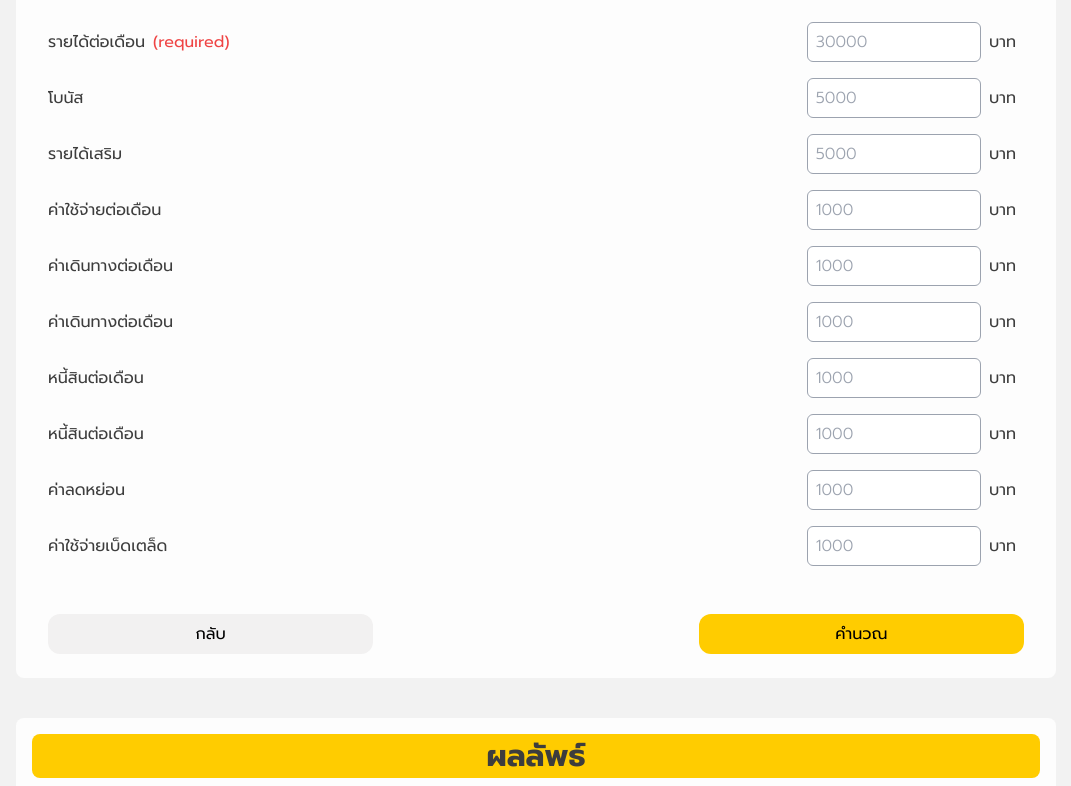
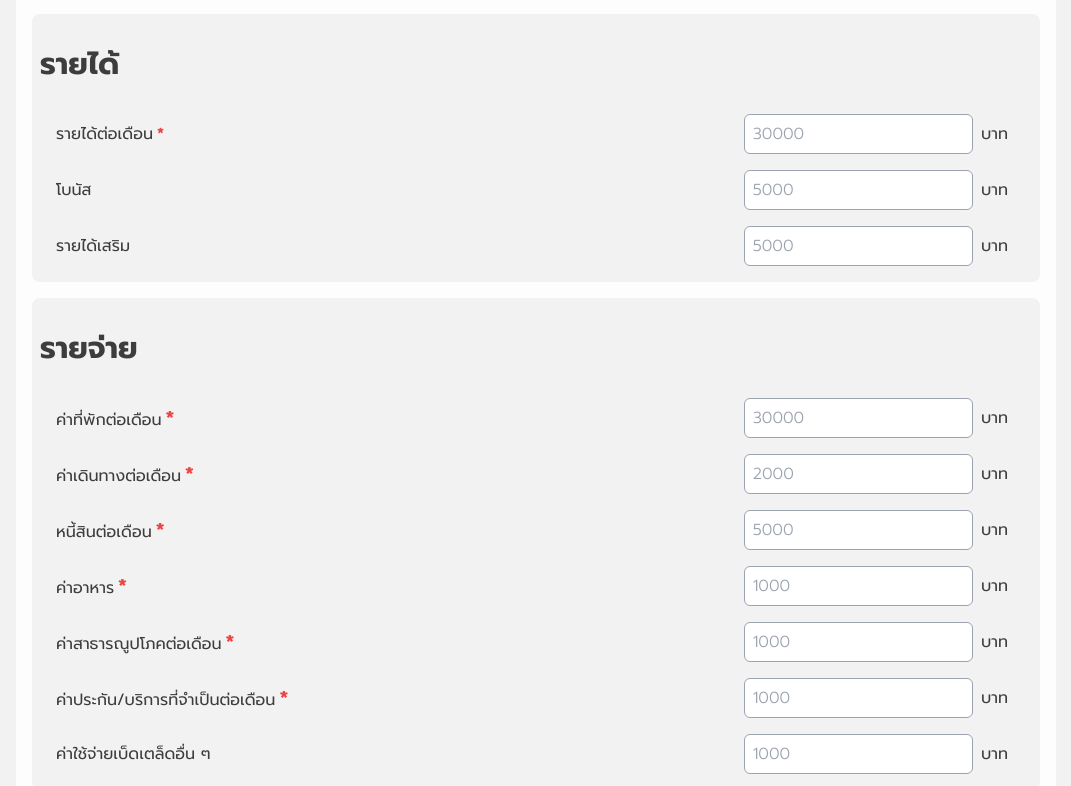
Before and after one commit to BossTheDev2209/paydee, a React (Vite) app: page /salary-aftertax in a window 1280 px wide. Shown: the part 354-1140 px from the top of the page, without its empty margins (104-1175 px from the left). Built offline with nearby package versions, Linux system fonts and the light colour scheme; a web font is replaced by a local one.

Commit message:
Salary After Tax => form required

```diff
--- a/src/components/TextField.jsx
+++ b/src/components/TextField.jsx
@@ -25,7 +25,7 @@ const TextField = ({
             <label htmlFor={name} className="text-color-blue font-light">
               <h4 className={`line-clamp-1`}>
                 {title}
-                {required && <span className="text-red-500 font-bold">*</span>}
+                {required && <span className="text-red-500 font-bold"></span>}
               </h4>
             </label>
           </div>
--- a/src/views/salary-tab/DetailedMode.jsx
+++ b/src/views/salary-tab/DetailedMode.jsx
@@ -1,7 +1,6 @@
 import React from "react";
 import { Form, Formik } from "formik";
 import TextField from "../../components/TextField";
-import { useState } from "react";
 import * as Yup from "yup";
 import { useNavigate } from "react-router-dom";
 
@@ -14,10 +13,17 @@ function loadData() {
   }
 }
 
-export default function DetailedMode({ calculate, switchMode }) {
+export default function DetailedMode({ calculate }) {
   const navigate = useNavigate();
+
   const validationSchema = Yup.object({
     salary: Yup.string().required("กรุณากรอกข้อมูล"),
+    housingCost: Yup.string().required("กรุณากรอกข้อมูล"),
+    commutingCost: Yup.string().required("กรุณากรอกข้อมูล"),
+    debt: Yup.string().required("กรุณากรอกข้อมูล"),
+    food: Yup.string().required("กรุณากรอกข้อมูล"),
+    utilityCost: Yup.string().required("กรุณากรอกข้อมูล"),
+    service: Yup.string().required("กรุณากรอกข้อมูล"),
   });
 
   const savedData = loadData();
@@ -34,10 +40,13 @@ export default function DetailedMode({ calculate, switchMode }) {
             bonus: "",
             housingCost: "",
             commutingCost: "",
+            food: "",
             expenses: savedData?.expenses || "",
             debt: "",
-            tax: "",
             deduction: "",
+            utilityCost: "",
+            service: "",
+            other: "",
           }}
           validationSchema={validationSchema}
           onSubmit={(values) => {
@@ -46,11 +55,20 @@ export default function DetailedMode({ calculate, switchMode }) {
         >
           {({ setFieldValue, values, errors, touched }) => (
             <Form>
+              {/* รายได้ */}
+              <section className="w-full p-2 bg-[#f2f2f2] dark:bg-[#3d3d3d] rounded-lg my-4">
+                <div className="w-full">
+                  <h2 className="w-full text-3xl font-bold my-6 text-[#3d3d3d] dark:text-[#f2f2f1]">
+                    รายได้
+                  </h2>
+                </div>
+                <div className="w-full">
                   <div className="w-full flex flex-wrap md:flex-nowrap items-center pad-main text-[#3d3d3d] dark:text-[#f2f1f1] transition-colors duration-300">
-                <span className="flex w-full gap-2">
-                  <p className="">รายได้ต่อเดือน</p>
-                  <p className="text-red-500">(required)</p>
-                </span>
+                    <p className="w-full">
+                      รายได้ต่อเดือน
+                      <span className="text-red-500 font-bold px-1">*</span>
+                    </p>
+                    <div className="w-full md:w-4/12">
                       <TextField
                         id="salary"
                         name="salary"
@@ -62,13 +80,18 @@ export default function DetailedMode({ calculate, switchMode }) {
                             e.target.value.replace(/[^0-9]/g, "")
                           )
                         }
+                        touched={touched.salary}
                         error={errors.salary}
-                  touched={touched.salary}
                       />
+                    </div>
                     <p className="w-fit px-2 text-end hidden md:block">บาท</p>
                   </div>
+                </div>
+
+                <div className="w-full">
                   <div className="w-full flex flex-wrap md:flex-nowrap items-center pad-main text-[#3d3d3d] dark:text-[#f2f1f1] transition-colors duration-300">
                     <p className="w-full">โบนัส</p>
+                    <div className="w-full md:w-4/12">
                       <TextField
                         id="bonus"
                         name="bonus"
@@ -81,10 +104,15 @@ export default function DetailedMode({ calculate, switchMode }) {
                           )
                         }
                       />
-                <p className="w-fit px-2 text-end">บาท</p>
                     </div>
+                    <p className="w-fit px-2 text-end hidden md:block">บาท</p>
+                  </div>
+                </div>
+
+                <div className="w-full">
                   <div className="w-full flex flex-wrap md:flex-nowrap items-center pad-main text-[#3d3d3d] dark:text-[#f2f1f1] transition-colors duration-300">
                     <p className="w-full">รายได้เสริม</p>
+                    <div className="w-full md:w-4/12">
                       <TextField
                         id="extraIncome"
                         name="extraIncome"
@@ -97,30 +125,60 @@ export default function DetailedMode({ calculate, switchMode }) {
                           )
                         }
                       />
+                    </div>
                     <p className="w-fit px-2 text-end hidden md:block">บาท</p>
                   </div>
+                </div>
+              </section>
+
+              {/* รายจ่าย */}
+              <section className="w-full p-2 bg-[#f2f2f2] dark:bg-[#3d3d3d] rounded-lg my-4">
+                <div className="w-full">
+                  <h2 className="w-full text-3xl font-bold my-6 text-[#3d3d3d] dark:text-[#f2f2f1]">
+                    รายจ่าย
+                  </h2>
+                </div>
+                <div className="w-full">
                   <div className="w-full flex flex-wrap md:flex-nowrap items-center pad-main text-[#3d3d3d] dark:text-[#f2f1f1] transition-colors duration-300">
-                <p className="w-full">ค่าใช้จ่ายต่อเดือน</p>
+                    <p className="w-full">
+                      ค่าที่พักต่อเดือน
+                      <span className="text-red-500 text-xl font-bold px-1">
+                        *
+                      </span>
+                    </p>
+                    <div className="w-full md:w-4/12">
                       <TextField
-                  id="expenses"
-                  name="expenses"
-                  placeholder="1000"
-                  value={values.expenses}
+                        id="housingCost"
+                        name="housingCost"
+                        placeholder="30000"
+                        value={values.housingCost}
                         onChange={(e) =>
                           setFieldValue(
-                      "expenses",
+                            "housingCost",
                             e.target.value.replace(/[^0-9]/g, "")
                           )
                         }
+                        error={errors.housingCost}
+                        touched={touched.housingCost}
                       />
+                    </div>
                     <p className="w-fit px-2 text-end hidden md:block">บาท</p>
                   </div>
+                </div>
+
+                <div className="w-full">
                   <div className="w-full flex flex-wrap md:flex-nowrap items-center pad-main text-[#3d3d3d] dark:text-[#f2f1f1] transition-colors duration-300">
-                <p className="w-full">ค่าเดินทางต่อเดือน</p>
+                    <p className="w-full">
+                      ค่าเดินทางต่อเดือน
+                      <span className="text-red-500 text-xl font-bold px-1">
+                        *
+                      </span>
+                    </p>
+                    <div className="w-full md:w-4/12">
                       <TextField
                         id="commutingCost"
                         name="commutingCost"
-                  placeholder="1000"
+                        placeholder="2000"
                         value={values.commutingCost}
                         onChange={(e) =>
                           setFieldValue(
@@ -128,83 +186,147 @@ export default function DetailedMode({ calculate, switchMode }) {
                             e.target.value.replace(/[^0-9]/g, "")
                           )
                         }
+                        error={errors.commutingCost}
+                        touched={touched.commutingCost}
                       />
+                    </div>
                     <p className="w-fit px-2 text-end hidden md:block">บาท</p>
                   </div>
+                </div>
+
+                <div className="w-full">
                   <div className="w-full flex flex-wrap md:flex-nowrap items-center pad-main text-[#3d3d3d] dark:text-[#f2f1f1] transition-colors duration-300">
-                <p className="w-full">ค่าเดินทางต่อเดือน</p>
+                    <p className="w-full">
+                      หนี้สินต่อเดือน
+                      <span className="text-red-500 text-xl font-bold px-1">
+                        *
+                      </span>
+                    </p>
+                    <div className="w-full md:w-4/12">
                       <TextField
-                  id="housingCost"
-                  name="housingCost"
-                  placeholder="1000"
-                  value={values.housingCost}
+                        id="debt"
+                        name="debt"
+                        placeholder="5000"
+                        value={values.debt}
                         onChange={(e) =>
                           setFieldValue(
-                      "housingCost",
+                            "debt",
+                            e.target.value.replace(/[^0-9]/g, "")
+                          )
+                        }
+                        error={errors.debt}
+                        touched={touched.debt}
+                      />
+                    </div>
+                    <p className="w-fit px-2 text-end hidden md:block">บาท</p>
+                  </div>
+                </div>
+
+                <div className="w-full">
+                  <div className="w-full flex flex-wrap md:flex-nowrap items-center pad-main text-[#3d3d3d] dark:text-[#f2f1f1] transition-colors duration-300">
+                    <p className="w-full">
+                      ค่าอาหาร
+                      <span className="text-red-500 text-xl font-bold px-1">
+                        *
+                      </span>
+                    </p>
+                    <div className="w-full md:w-4/12">
+                      <TextField
+                        id="food"
+                        name="food"
+                        placeholder="1000"
+                        value={values.food}
+                        onChange={(e) =>
+                          setFieldValue(
+                            "food",
+                            e.target.value.replace(/[^0-9]/g, "")
+                          )
+                        }
+                        error={errors.food}
+                        touched={touched.food}
+                      />
+                    </div>
+                    <p className="w-fit px-2 text-end hidden md:block">บาท</p>
+                  </div>
+                </div>
+
+                <div className="w-full">
+                  <div className="w-full flex flex-wrap md:flex-nowrap items-center pad-main text-[#3d3d3d] dark:text-[#f2f1f1] transition-colors duration-300">
+                    <p className="w-full">
+                      ค่าสาธารณูปโภคต่อเดือน
+                      <span className="text-red-500 text-xl font-bold px-1">
+                        *
+                      </span>
+                    </p>
+                    <div className="w-full md:w-4/12">
+                      <TextField
+                        id="utilityCost"
+                        name="utilityCost"
+                        placeholder="1000"
+                        value={values.utilityCost}
+                        onChange={(e) =>
+                          setFieldValue(
+                            "utilityCost",
+                            e.target.value.replace(/[^0-9]/g, "")
+                          )
+                        }
+                        error={errors.utilityCost}
+                        touched={touched.utilityCost}
+                      />
+                    </div>
+                    <p className="w-fit px-2 text-end hidden md:block">บาท</p>
+                  </div>
+                </div>
+
+                <div className="w-full">
+                  <div className="w-full flex flex-wrap md:flex-nowrap items-center pad-main text-[#3d3d3d] dark:text-[#f2f1f1] transition-colors duration-300">
+                    <p className="w-full">
+                      ค่าประกัน/บริการที่จำเป็นต่อเดือน
+                      <span className="text-red-500 text-xl font-bold px-1">
+                        *
+                      </span>
+                    </p>
+                    <div className="w-full md:w-4/12">
+                      <TextField
+                        id="service"
+                        name="service"
+                        placeholder="1000"
+                        value={values.service}
+                        onChange={(e) =>
+                          setFieldValue(
+                            "service",
+                            e.target.value.replace(/[^0-9]/g, "")
+                          )
+                        }
+                        error={errors.service}
+                        touched={touched.service}
+                      />
+                    </div>
+                    <p className="w-fit px-2 text-end hidden md:block">บาท</p>
+                  </div>
+                </div>
+
+                <div className="w-full">
+                  <div className="w-full flex flex-wrap md:flex-nowrap items-center pad-main text-[#3d3d3d] dark:text-[#f2f1f1] transition-colors duration-300">
+                    <p className="w-full">ค่าใช้จ่ายเบ็ดเตล็ดอื่น ๆ </p>
+                    <div className="w-full md:w-4/12">
+                      <TextField
+                        id="other"
+                        name="other"
+                        placeholder="1000"
+                        value={values.other}
+                        onChange={(e) =>
+                          setFieldValue(
+                            "other",
                             e.target.value.replace(/[^0-9]/g, "")
                           )
                         }
                       />
+                    </div>
                     <p className="w-fit px-2 text-end hidden md:block">บาท</p>
                   </div>
-              <div className="w-full flex flex-wrap md:flex-nowrap items-center pad-main text-[#3d3d3d] dark:text-[#f2f1f1] transition-colors duration-300">
-                <p className="w-full">หนี้สินต่อเดือน</p>
-                <TextField
-                  id="debt"
-                  name="debt"
-                  placeholder="1000"
-                  value={values.debt}
-                  onChange={(e) =>
-                    setFieldValue("debt", e.target.value.replace(/[^0-9]/g, ""))
-                  }
-                />
-                <p className="w-fit px-2 text-end hidden md:block">บาท</p>
                 </div>
-              <div className="w-full flex flex-wrap md:flex-nowrap items-center pad-main text-[#3d3d3d] dark:text-[#f2f1f1] transition-colors duration-300">
-                <p className="w-full">หนี้สินต่อเดือน</p>
-                <TextField
-                  id="debt"
-                  name="debt"
-                  placeholder="1000"
-                  value={values.debt}
-                  onChange={(e) =>
-                    setFieldValue("debt", e.target.value.replace(/[^0-9]/g, ""))
-                  }
-                />
-                <p className="w-fit px-2 text-end hidden md:block">บาท</p>
-              </div>
-              <div className="w-full flex flex-wrap md:flex-nowrap items-center pad-main text-[#3d3d3d] dark:text-[#f2f1f1] transition-colors duration-300">
-                <p className="w-full">ค่าลดหย่อน</p>
-                <TextField
-                  id="deduction"
-                  name="deduction"
-                  placeholder="1000"
-                  value={values.deduction}
-                  onChange={(e) =>
-                    setFieldValue(
-                      "deduction",
-                      e.target.value.replace(/[^0-9]/g, "")
-                    )
-                  }
-                />
-                <p className="w-fit px-2 text-end hidden md:block">บาท</p>
-              </div>
-              <div className="w-full flex flex-wrap md:flex-nowrap items-center pad-main text-[#3d3d3d] dark:text-[#f2f1f1] transition-colors duration-300">
-                <p className="w-full">ค่าใช้จ่ายเบ็ดเตล็ด</p>
-                <TextField
-                  id="miscel"
-                  name="miscel"
-                  placeholder="1000"
-                  value={values.miscel}
-                  onChange={(e) =>
-                    setFieldValue(
-                      "miscel",
-                      e.target.value.replace(/[^0-9]/g, "")
-                    )
-                  }
-                />
-                <p className="w-fit px-2 text-end hidden md:block">บาท</p>
-              </div>
+              </section>
 
               {/* btn */}
               <div className="mt-8 w-full justify-between pad-main flex gap-2">
@@ -216,7 +338,7 @@ export default function DetailedMode({ calculate, switchMode }) {
                   กลับ
                 </button>
                 <button
-                  type="button"
+                  type="submit"
                   className="w-4/12 btn-base bg-[#ffcc00]"
                   onClick={() => calculate(values, "detailed")}
                 >
--- a/src/views/salary-tab/QuickMode.jsx
+++ b/src/views/salary-tab/QuickMode.jsx
@@ -4,7 +4,7 @@ import TextField from "../../components/TextField";
 import { useState } from "react";
 import js from "@eslint/js";
 import * as Yup from "yup";
-import  { useNavigate } from "react-router-dom";
+import { useNavigate } from "react-router-dom";
 
 function loadData() {
   try {
@@ -15,7 +15,7 @@ function loadData() {
   }
 }
 
-export default function QuickMode({ calculate, switchMode }) {
+export default function QuickMode({ calculate }) {
   const navigate = useNavigate();
   const validationSchema = Yup.object({
     salary: Yup.string().required("กรุณากรอกข้อมูล"),
@@ -43,10 +43,10 @@ export default function QuickMode({ calculate, switchMode }) {
           {({ setFieldValue, values, errors, touched }) => (
             <Form>
               <div className="w-full flex flex-wrap md:flex-nowrap items-center pad-main text-[#3d3d3d] dark:text-[#f2f1f1] transition-colors duration-300">
-                <span className="flex w-full gap-2">
-                  <p className="">รายได้ต่อเดือน</p>
-                  <p className="text-red-500">(required)</p>
-                </span>
+                <p className="w-full">
+                  รายได้ต่อเดือน
+                  <span className="text-red-500 font-bold px-1">*</span>
+                </p>
                 <TextField
                   id="salary"
                   name="salary"
@@ -90,7 +90,7 @@ export default function QuickMode({ calculate, switchMode }) {
                   กลับ
                 </button>
                 <button
-                  type="button"
+                  type="submit"
                   className="w-4/12 btn-base bg-[#ffcc00]"
                   onClick={() => calculate(values, "detailed")}
                 >
--- a/src/views/saving-goal-tab/DetailedMode.jsx
+++ b/src/views/saving-goal-tab/DetailedMode.jsx
@@ -15,11 +15,7 @@ function loadData() {
 
 export default function DetailedMode({ calculate, switchMode }) {
   const navigate = useNavigate();
-  const [frequency, setFrequency] = useState("day");
   const savedData = loadData();
-  const [selected, setSelected] = useState({
-    frequency: [],
-  });
 
   return (
     <div className="w-full">
```
Lines whose indentation alone changed are shown as unchanged.
